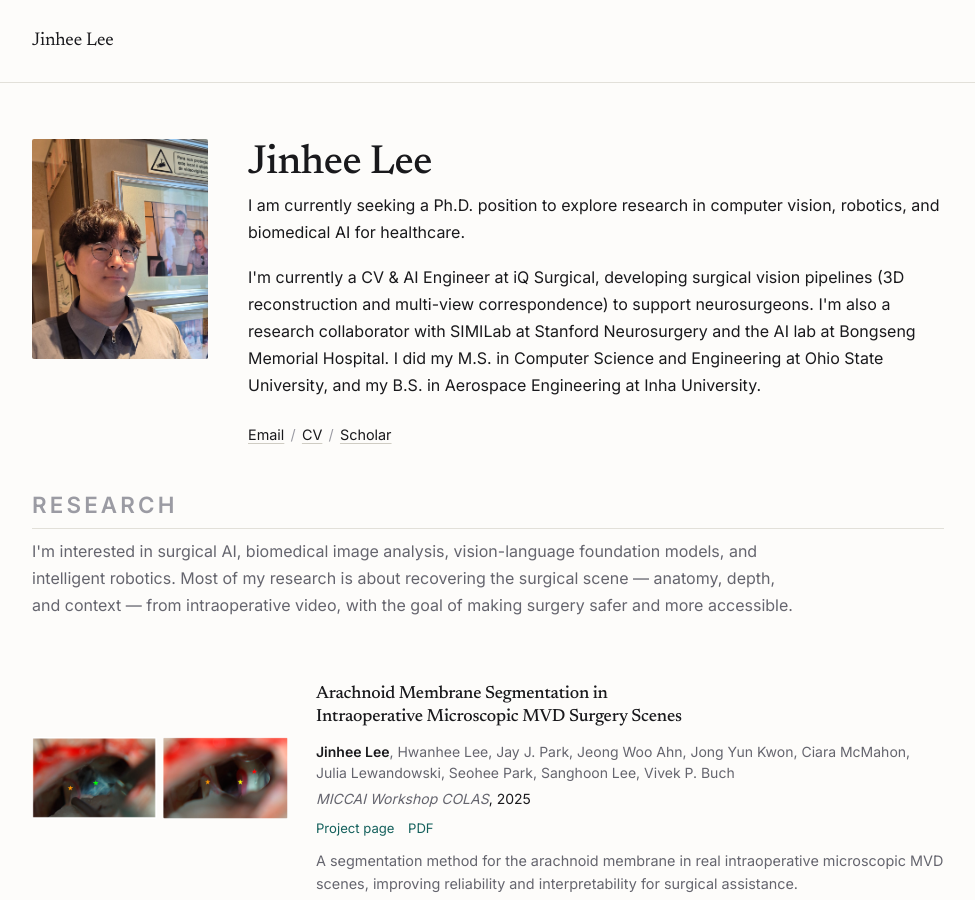
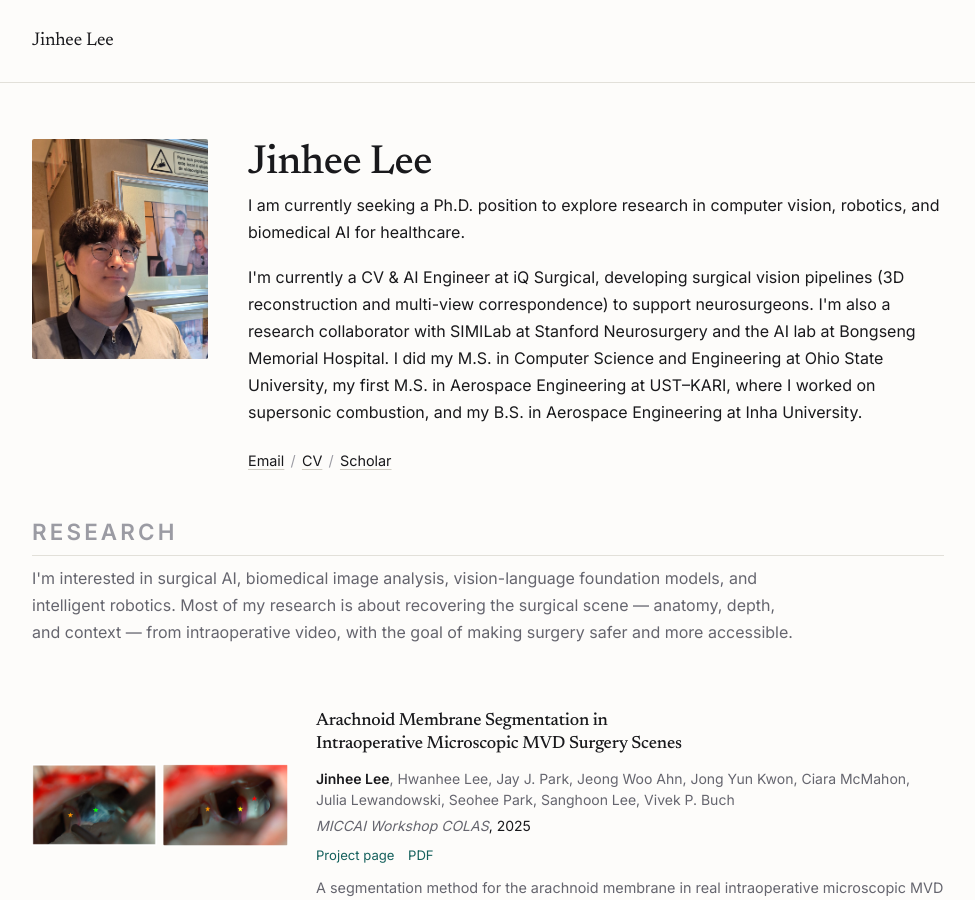
Before and after one commit to eeleehnij/eeleehnij.github.io, a Jekyll site: the page built from _pages/about.md, in a window 1280 px wide and 900 px high. Shown: the whole window, without its empty margins (152-1127 px from the left). Built offline with Jekyll 4.4.1, drawn with Linux system fonts in a browser that asks for light colours.

Commit message:
소개말에 UST-KARI 석사와 초음속 연소 연구 추가
앞선 커밋에서 빠진 첫 번째 석사(항공우주공학)를 복원하고, KARI 에서
수행한 supersonic combustion 연구를 명시한다.

Co-Authored-By: Claude Opus 5 <noreply@anthropic.com>

```diff
--- a/_pages/about.md
+++ b/_pages/about.md
@@ -23,7 +23,8 @@ redirect_from:
       (3D reconstruction and multi-view correspondence) to support neurosurgeons. I'm also a
       research collaborator with SIMILab at Stanford Neurosurgery and the AI lab at Bongseng
       Memorial Hospital. I did my M.S. in Computer Science and Engineering at Ohio State
-      University, and my B.S. in Aerospace Engineering at Inha University.
+      University, my first M.S. in Aerospace Engineering at UST&ndash;KARI, where I worked on
+      supersonic combustion, and my B.S. in Aerospace Engineering at Inha University.
     </p>
 
     <ul class="intro__links">
```
